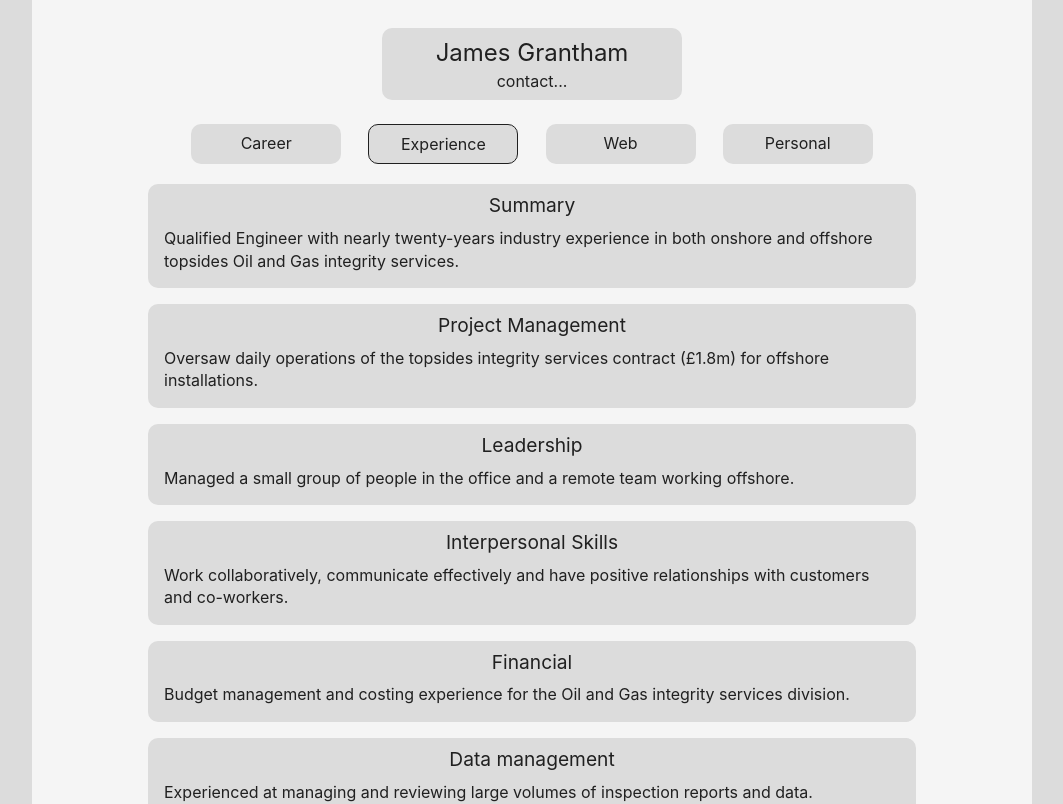
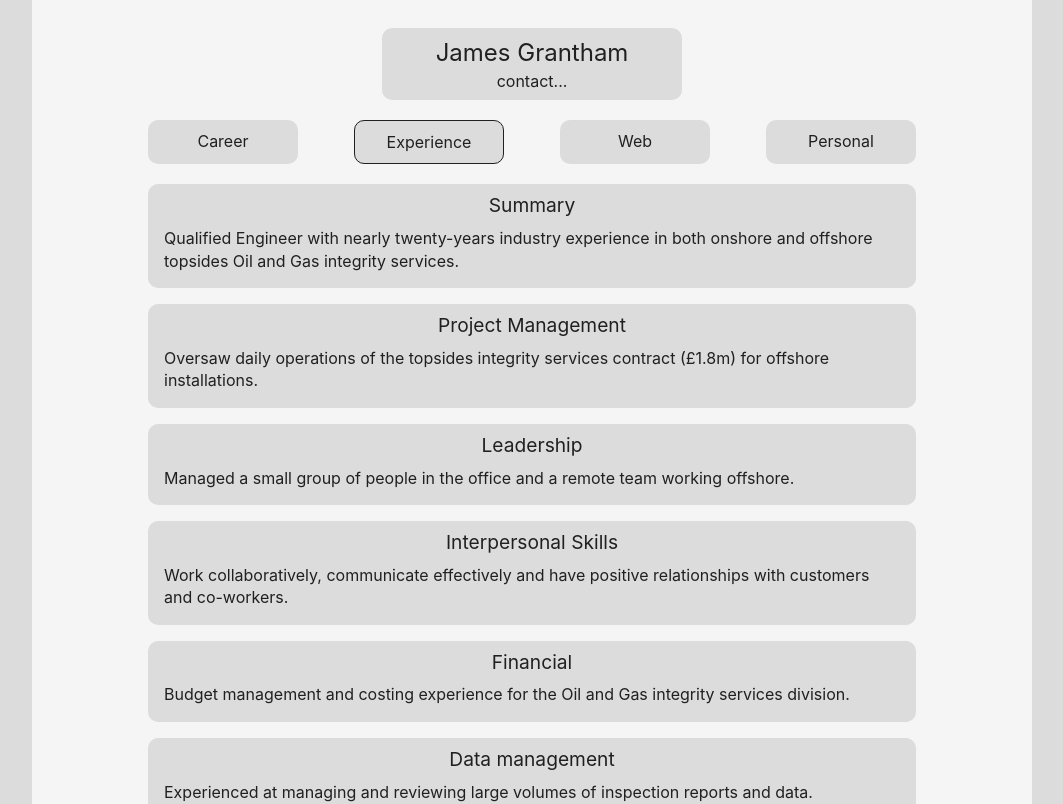
Before and after one commit to jrgrantham/james-grantham, a React (Create React App) app: page /professional in a window 1280 px wide. Shown: the top 804 px of the page, without its empty margins (108-1171 px from the left). Built offline with nearby package versions, Linux system fonts and the light colour scheme.

Commit message:
vertical / horizontal menu

```diff
--- a/src/components/ContentButtons.jsx
+++ b/src/components/ContentButtons.jsx
@@ -1,4 +1,4 @@
-import React from "react";
+import React, { useState } from "react";
 import styled from "styled-components";
 
 import { appColor, backgroundColor, color, transition } from "../views/styling";
@@ -7,9 +7,15 @@ import { career } from "../data/career";
 import { experience } from "../data/experience";
 import { web } from "../data/web";
 import { personal } from "../data/personal";
+// import HiddenDiv from "./HiddenDiv";
 
 export default function ContentButtons(props) {
   const categoryButtons = ["Career", "Experience", "Web", "Personal"];
+  const [hidden, setHidden] = useState(true);
+
+  const menuButtonContent = hidden
+    ? `${props.selected} (click to change)`
+    : "Please select...";
 
   function setCategory(title) {
     props.setSelected(title);
@@ -24,12 +30,35 @@ export default function ContentButtons(props) {
       props.setContent(personal);
     }
   }
+  console.log(props.selected);
 
   return (
     <ButtonContainer>
+      <StyledMenuButton
+        onClick={() => {
+          setHidden(!hidden);
+        }}
+      >
+        <h5>{menuButtonContent}</h5>
+      </StyledMenuButton>
+      <VerticalMenu style={hidden ? null : openDiv}>
         {categoryButtons.map((title, index) => (
           <StyledButton
-          className={props.selected === title ? "selected" : null}
+            style={props.selected === title ? selectedButtonStyle : null}
+            key={index}
+            onClick={() => {
+              setCategory(title, index);
+              setHidden(!hidden);
+            }}
+          >
+            {title}
+          </StyledButton>
+        ))}
+      </VerticalMenu>
+      <HorizontalMenu >
+        {categoryButtons.map((title, index) => (
+          <StyledButton
+            style={props.selected === title ? selectedButtonStyle : null}
             key={index}
             onClick={() => {
               setCategory(title, index);
@@ -38,38 +67,55 @@ export default function ContentButtons(props) {
             {title}
           </StyledButton>
         ))}
+      </HorizontalMenu>
     </ButtonContainer>
   );
 }
 
 const ButtonContainer = styled.div`
-  background-color: ${appColor}
-  margin: 1rem 0.5rem
+  margin-top: 12px
+`;
+
+const HorizontalMenu = styled.div`
+  display: none
+
+  @media (min-width: 650px) {
+    display: flex
+    justify-content: space-between
+  }
+`
+
+const VerticalMenu = styled.div`
   display: flex
   flex-direction: column
+  overflow: hidden;
+  justify-content: flex-start
+  align-items: center
+  background-color: ${appColor}
+  height: 0px;
+  width: 100%
+  max-width: 700px
+  transition: height ${transition}
 
-  .selected {
-    border: 1px solid ${color}
+  @media (min-width: 650px) {
+    display: none
   }
 
-  @media (min-width: 370px) {
-    flex-direction: row;
-    justify-content: space-between
-  }
-
-  @media (min-width: 550px) {
-    margin: 1rem 1rem
-    justify-content: space-evenly
-  }
   `;
 
-const StyledButton = styled.div`
-  margin: 0.25rem 0
-  padding: .5rem 0
+const openDiv = {
+  height: "209px"
+};
+
+const StyledMenuButton = styled.div`
+  margin: 0.25rem 0rem
+  padding: 10px 0
   background-color: ${backgroundColor}
-  // border: 0.5px solid ${color}
   border-radius: 10px
+  width: 100%
   cursor: pointer
+
+  // border: 1px solid red
 
   @media (pointer:fine) {
     &:hover {
@@ -79,8 +125,34 @@ const StyledButton = styled.div`
     }
   }
 
-  @media (min-width: 370px) {
-    width: 32%
-    max-width: 150px
+  @media (min-width: 650px) {
+    display: none
   }
 `;
+
+const StyledButton = styled.div`
+  margin: 0.25rem 0rem
+  padding: 10px 0
+  background-color: ${backgroundColor}
+  border-radius: 10px
+  cursor: pointer
+  width: 100%
+
+  // border: 1px solid red
+
+  @media (pointer:fine) {
+    &:hover {
+      color: ${appColor};
+      background-color: ${color};
+      transition: background-color ${transition}
+    }
+  }
+
+  @media (min-width: 650px) {
+    width: 150px
+  }
+`;
+
+const selectedButtonStyle = {
+  border: `1px solid ${color}`
+};
--- a/src/components/MainContent.jsx
+++ b/src/components/MainContent.jsx
@@ -75,3 +75,7 @@ transition: max-height ${transition}
 const closedDetails = {
   'maxHeight': "1000px",
 };
+
+const selectedButtonStyle = {
+  border: `1px solid ${color}`
+};
```
Lines whose indentation alone changed are shown as unchanged.
